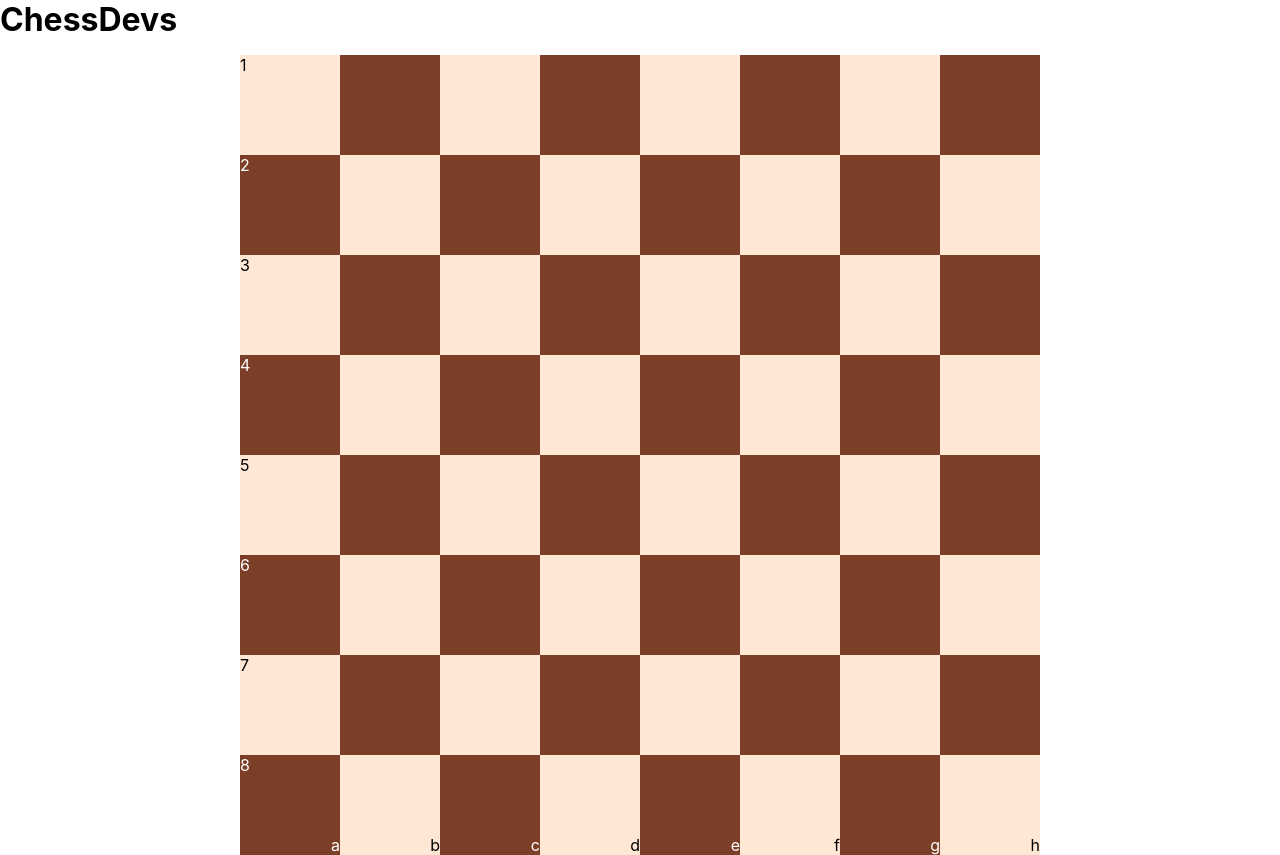
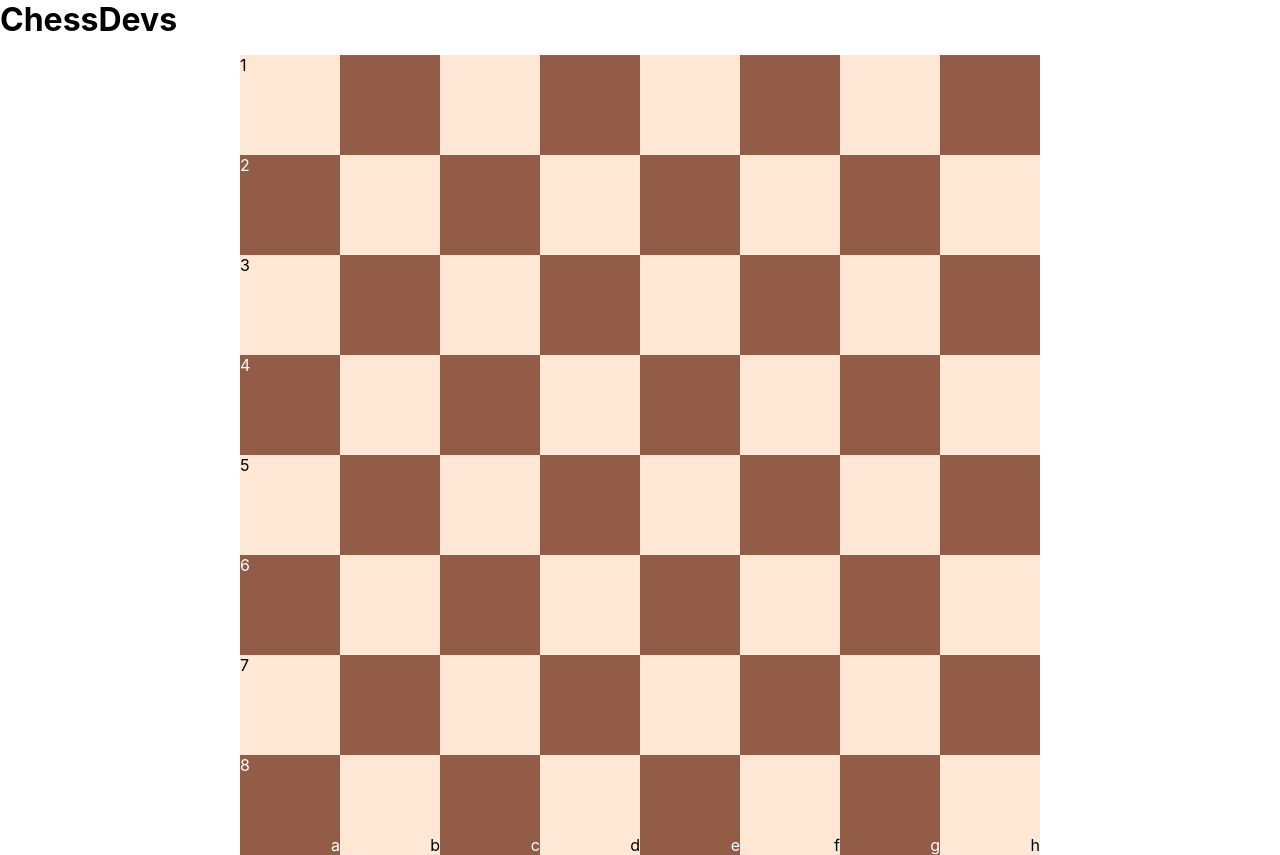
Before and after one commit to RobbieProkop/chess, a React (Create React App) app in the folder frontend/: page / in a window 1280 px wide. Built offline with nearby package versions, Linux system fonts and the light colour scheme.

Commit message:
change colours

```diff
--- /dev/null
+++ b/frontend/src/styles/_variables.scss
@@ -0,0 +1,2 @@
+$primary-color: #935c46;
+$secondary-color: #ffe7d5;
--- a/frontend/src/styles/board.scss
+++ b/frontend/src/styles/board.scss
@@ -1,3 +1,5 @@
+@import "variables";
+
 .chessboard {
   height: 800px;
   width: 800px;
@@ -60,11 +62,11 @@
     }
   }
   .dark {
-    background: #7b3e26;
+    background: $primary-color;
     color: #fff;
   }
 
   .light {
-    background: #ffe7d5;
+    background: $secondary-color;
   }
 }
```
